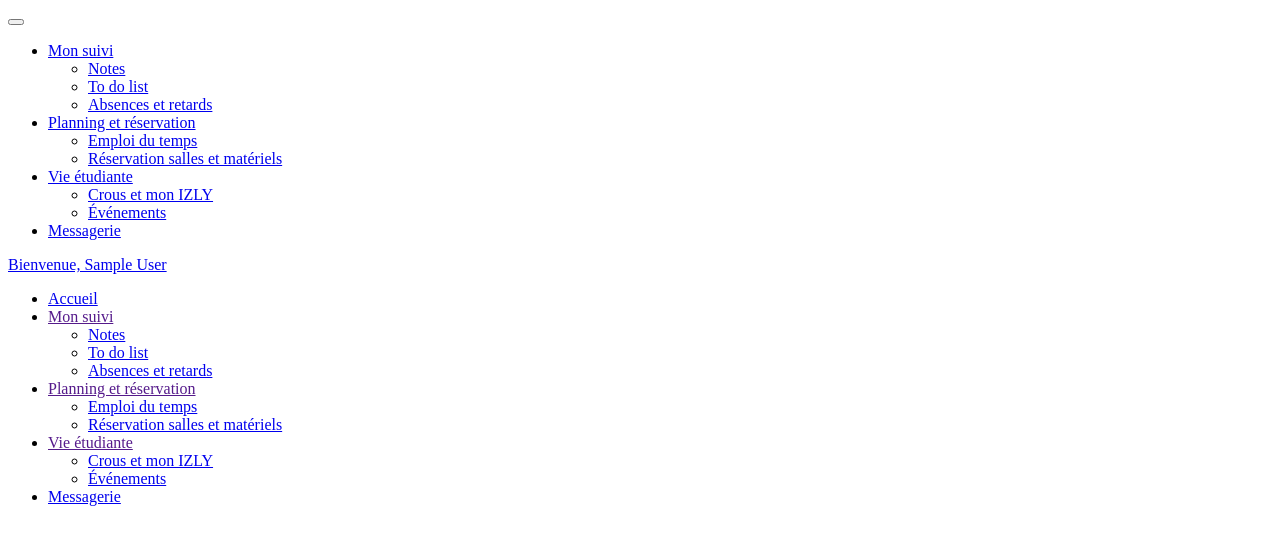
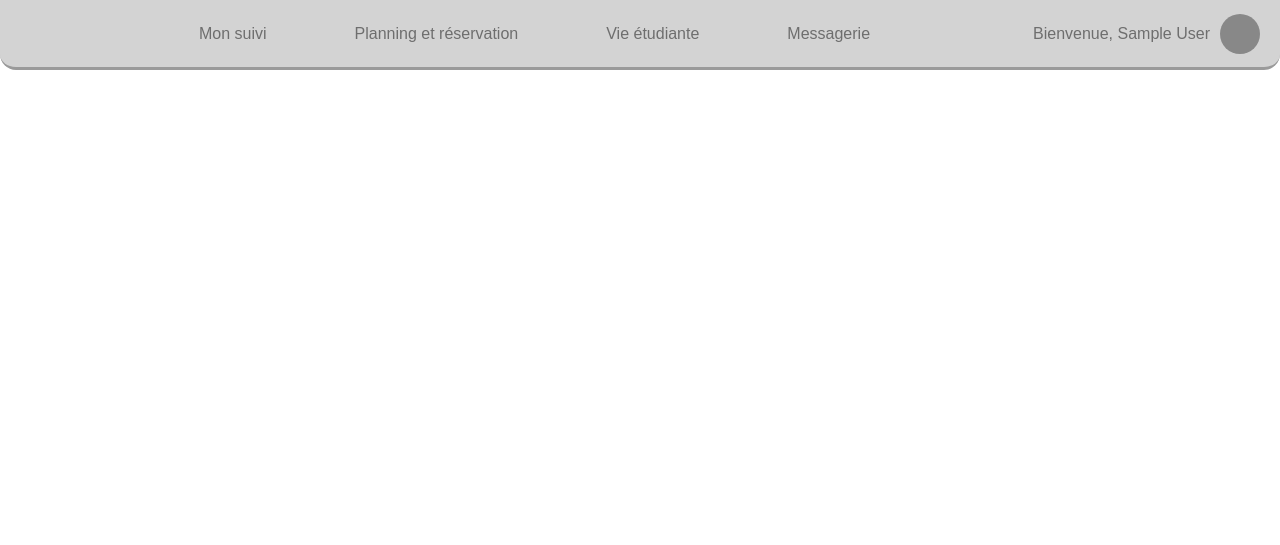
Before and after one commit to BomberQLF/ENT, a PHP site: template Vue/profil.php in a window 1280 px wide. Shown: the top 545 px of the page. Run offline with PHP 8.4, Linux system fonts and the light colour scheme; the template is opened without the code that fills it, so the values that code supplies are empty; the visitor is signed in with stand-in values (Sample User, id 1).

Commit message:
Update profil.php

```diff
--- a/Vue/profil.php
+++ b/Vue/profil.php
@@ -4,6 +4,7 @@
 <head>
     <meta charset="UTF-8">
     <meta name="viewport" content="width=device-width, initial-scale=1.0">
+    <link rel="stylesheet" href="./Style/navbar.css">
     <title>Document</title>
 </head>
 
@@ -22,7 +23,7 @@
             <li><a href="#" class="navbar-item"><i class="fa-solid fa-book"></i>Mon suivi</a>
                 <ul class="submenu">
                     <li><a href="#">Notes</a></li>
-                    <li><a href="#">To do list</a></li>
+                    <li><a href="./index.php?action=todoListPage">To do list</a></li>
                     <li><a href="#">Absences et retards</a></li>
                 </ul>
             </li>
```
